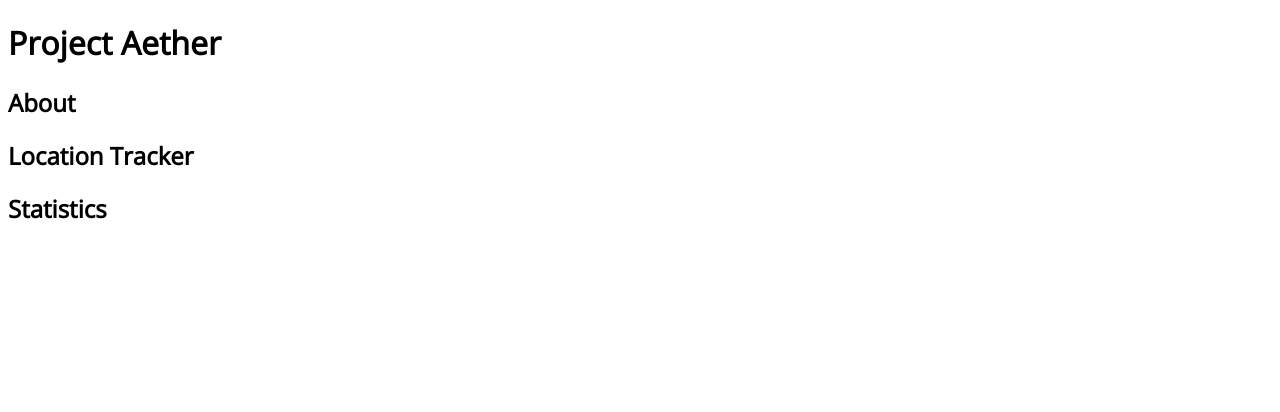
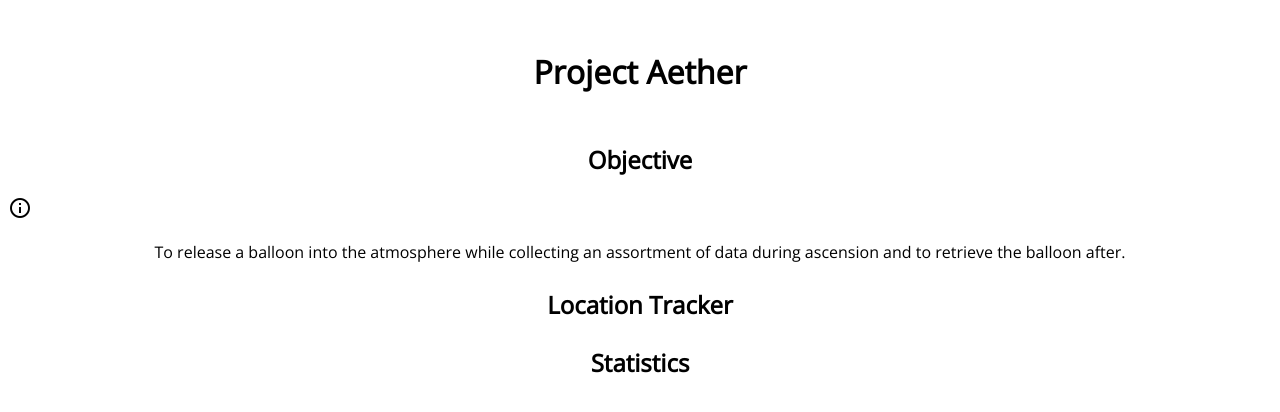
Before and after one commit to CDogg99/aether-project-site, a PHP site: page / in a window 1280 px wide. Shown: the top 412 px of the page. Run offline with PHP 8.4, Linux system fonts and the light colour scheme.

Commit message:
Small changes

```diff
--- a/index.html
+++ b/index.html
@@ -4,12 +4,15 @@
         <meta charset="utf-8">
         <title>Project Aether</title>
         <link href="https://fonts.googleapis.com/css?family=Open+Sans" rel="stylesheet">
+        <link rel="stylesheet" href="https://fonts.googleapis.com/icon?family=Material+Icons">
         <link rel="stylesheet" href="style.css">
     </head>
     <body>
-        <h1>Project Aether</h1>
-        <h2>About</h2>
-        <h2>Location Tracker</h2>
-        <h2>Statistics</h2>
+        <h1 class="center">Project Aether</h1>
+        <h2 class="center">Objective</h2>
+        <i class="material-icons">info_outline</i>
+        <p class="center">To release a balloon into the atmosphere while collecting an assortment of data during ascension and to retrieve the balloon after.</p>
+        <h2 class="center">Location Tracker</h2>
+        <h2 class="center">Statistics</h2>
     </body>
 </html>
--- a/style.css
+++ b/style.css
@@ -1,3 +1,15 @@
 html, body{
     font-family: "Open Sans", sans-serif;
 }
+
+h1{
+    margin-top: 50px;
+    margin-bottom: 50px;
+}
+h2{
+    margin-top: 25px;
+}
+
+.center{
+    text-align: center;
+}
```
